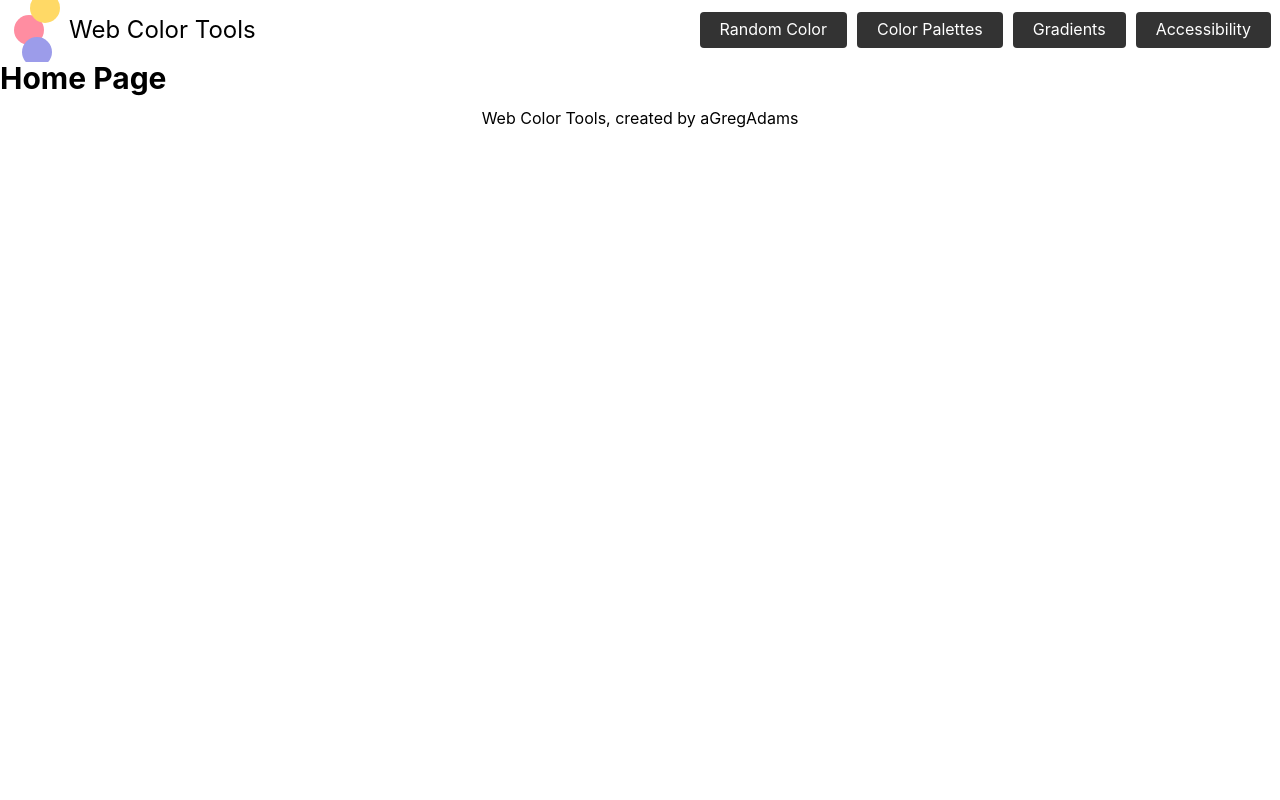
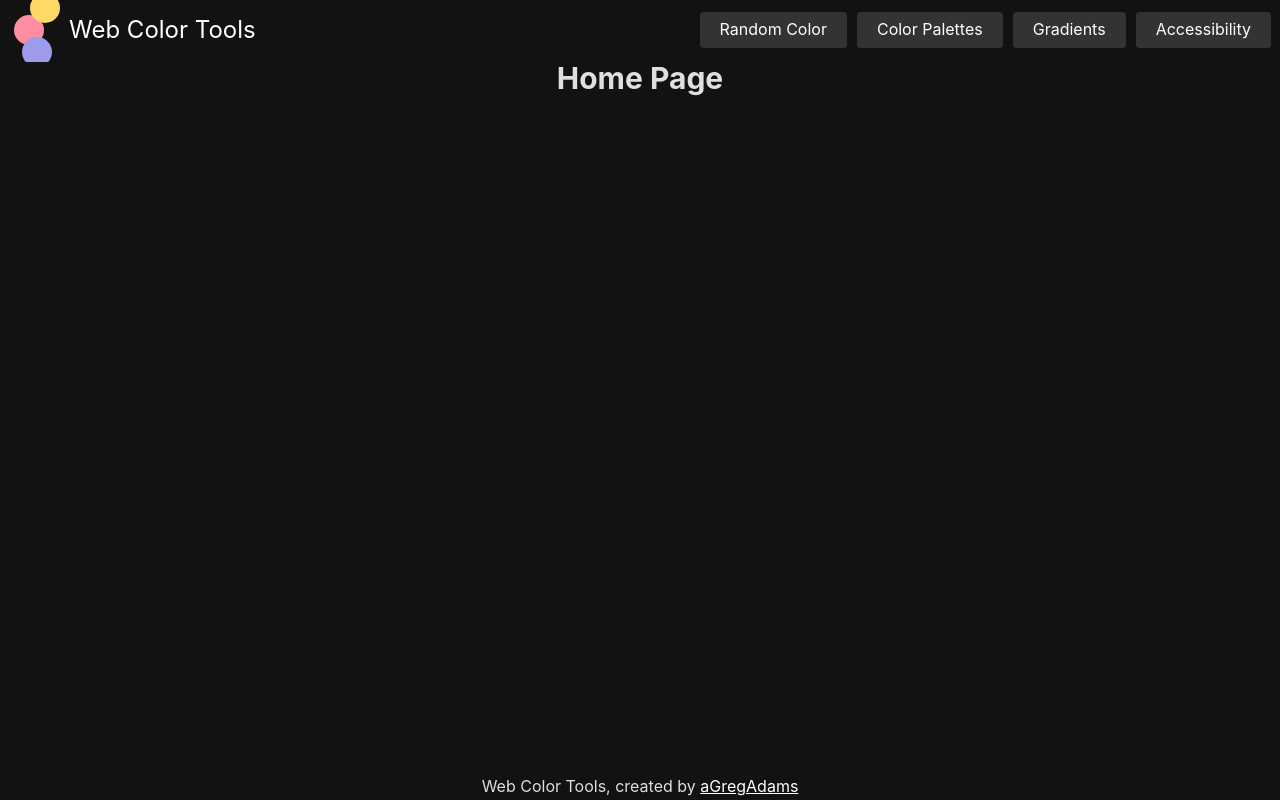
Before and after one commit to goadams/web-color-2, a React (Vite) app: page / in a window 1280 px wide. Built offline with nearby package versions, Linux system fonts and the light colour scheme.

Commit message:
Update various default styles

```diff
--- a/src/styles/globals.css
+++ b/src/styles/globals.css
@@ -85,6 +85,13 @@ body {
 
 
 /* Default styles */
+html {
+    color: var(--color-text);
+    background: var(--color-background);
+}
+main {
+    padding: 0 1rem;
+}
 h1, h2, h3, h4, h5, h6 {
     font-weight: 700;
     line-height: 1.2;
@@ -92,6 +99,7 @@ h1, h2, h3, h4, h5, h6 {
 }
 h1 {
     font-size: 3rem;
+    text-align: center;
 }
 h2 {
     font-size: 2.4rem;
@@ -103,15 +111,38 @@ h4 {
     font-size: 1.8rem;
 }
 button {
-    padding: 0.5em 1em;
+    padding: 0.5rem 2rem;
     background: var(--color-primary);
     color: inherit;
     border: .1rem solid var(--color-background);
-    border-radius: 4px;
-    font-size: 1rem;
+    border-radius: .4rem;
+    font-size: 1.4rem;
     cursor: pointer;
     transition: background 0.2s;
 }
 button:hover {
     background: var(--color-primary-hover);
 }
+button:focus-visible {
+    outline: 2px solid var(--color-accent);
+    outline-offset: 2px;
+    background-color: var(--color-primary-hover);
+}
+a {
+    color: var(--color-accent);
+    text-decoration: underline;
+}
+a:hover {
+    text-decoration: none;
+}
+
+
+/* Custom classes */
+.page-wrapper {
+    min-height: 100vh;
+    display: flex;
+    flex-direction: column;
+}
+main {
+    flex: 1;
+}
```
